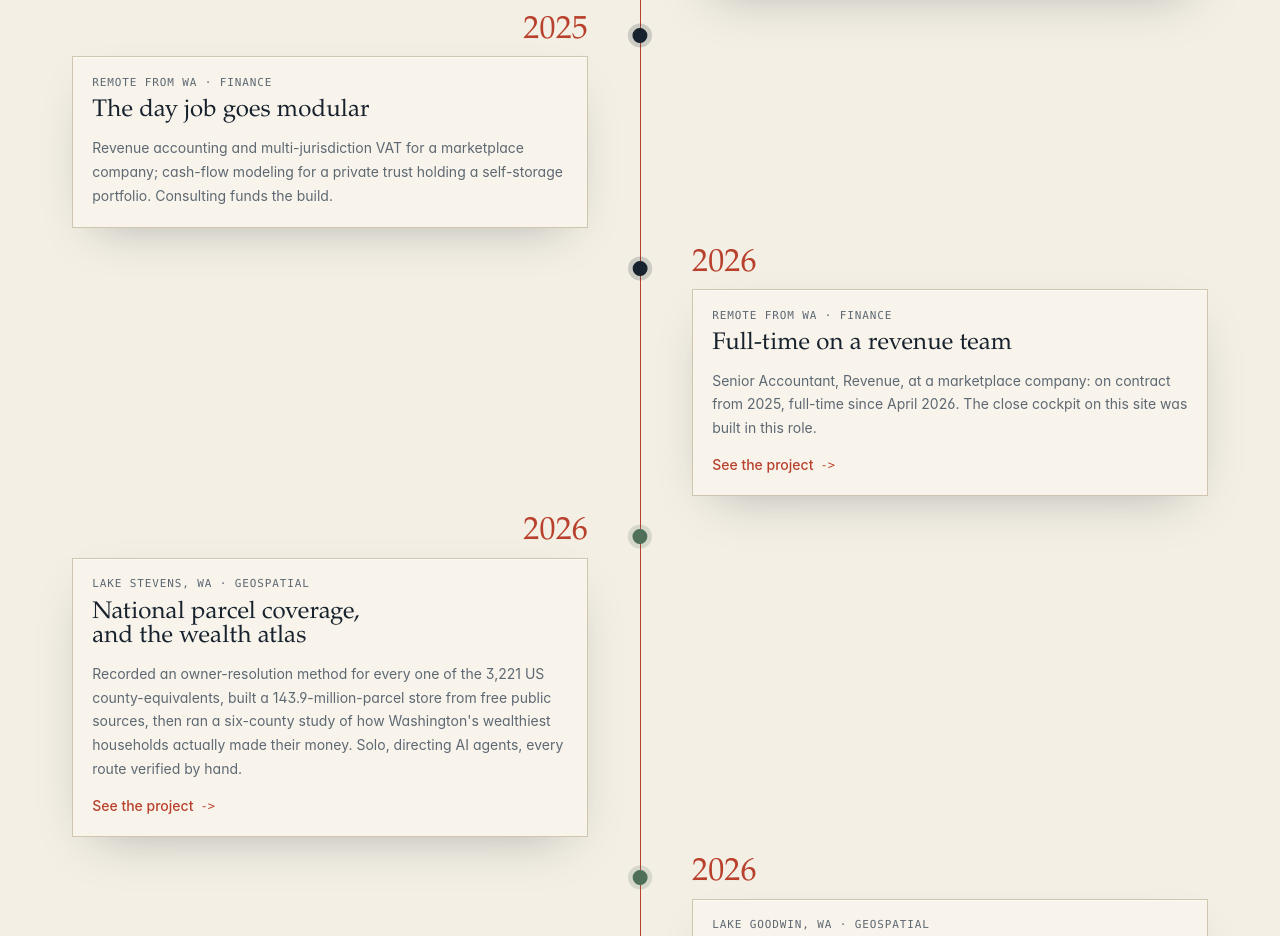
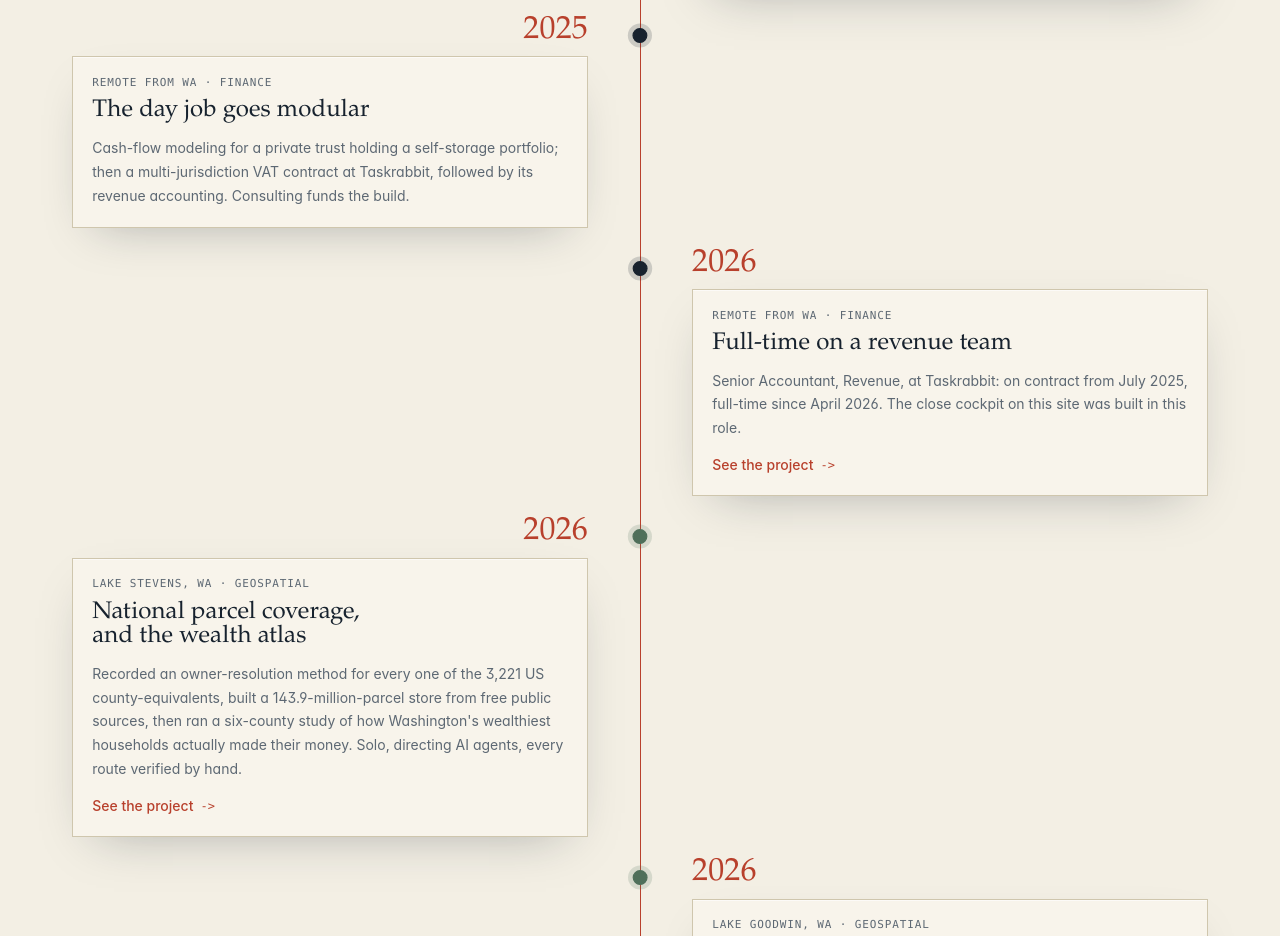
Before and after one commit to aschulz714/alex-schulz, an Astro site: page /alex-schulz/about in a window 1280 px wide. Shown: the part 5740-6676 px from the top of the page. Built offline with nearby package versions, Linux system fonts and the light colour scheme; Astro itself is replaced by a stand-in of ours.

Commit message:
Story cards name Taskrabbit; shorter home page title
- 2025 and 2026 Story cards name Taskrabbit and put the VAT contract
  before the revenue role
- Home page title: "Alex Schulz | CPA who builds with AI"

Co-Authored-By: Claude Fable 5.2 <noreply@anthropic.com>

```diff
--- a/src/data/life.ts
+++ b/src/data/life.ts
@@ -156,14 +156,14 @@ export const life: LifeEntry[] = [
   {
     when: '2025',
     title: 'The day job goes modular',
-    body: 'Revenue accounting and multi-jurisdiction VAT for a marketplace company; cash-flow modeling for a private trust holding a self-storage portfolio. Consulting funds the build.',
+    body: 'Cash-flow modeling for a private trust holding a self-storage portfolio; then a multi-jurisdiction VAT contract at Taskrabbit, followed by its revenue accounting. Consulting funds the build.',
     place: 'Remote from WA',
     category: 'finance',
   },
   {
     when: '2026',
     title: 'Full-time on a revenue team',
-    body: 'Senior Accountant, Revenue, at a marketplace company: on contract from 2025, full-time since April 2026. The close cockpit on this site was built in this role.',
+    body: 'Senior Accountant, Revenue, at Taskrabbit: on contract from July 2025, full-time since April 2026. The close cockpit on this site was built in this role.',
     place: 'Remote from WA',
     category: 'finance',
     href: '/work/close-automation',
--- a/src/layouts/Base.astro
+++ b/src/layouts/Base.astro
@@ -12,7 +12,7 @@ export interface Props {
 const OG_IMAGE_VERSION = 6;
 
 const {
-  title = 'Alex Schulz | A CPA who builds working apps, data pipelines, and accounting automation with AI',
+  title = 'Alex Schulz | CPA who builds with AI',
   description =
     'Alex Schulz is a CPA who builds working apps, data pipelines, and accounting automation with AI: a 143.9-million-record national parcel store, a month-end close cockpit, a private trip-sharing app in pilot, and Item2.',
   ogImage = 'og-image.png',
```
